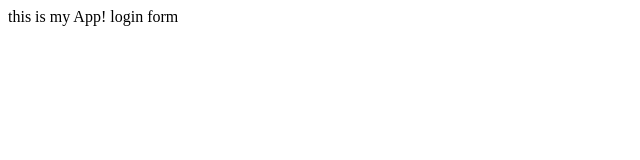
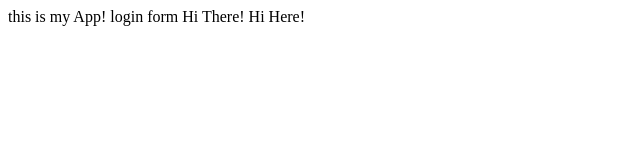
Before and after one commit to AliKariminezhad/SimpleProject, a plain HTML site: page index.html in a window 1280 px wide. Shown: the whole page, without its empty margins (0-640 px from the left). Drawn offline with Linux system fonts and the light colour scheme.

Commit message:
index.html revised

```diff
--- a/index.html
+++ b/index.html
@@ -5,5 +5,7 @@
     <body>
         this is my App!
         login form
+        Hi There!
+        Hi Here!
     </body>
 </html>
```
